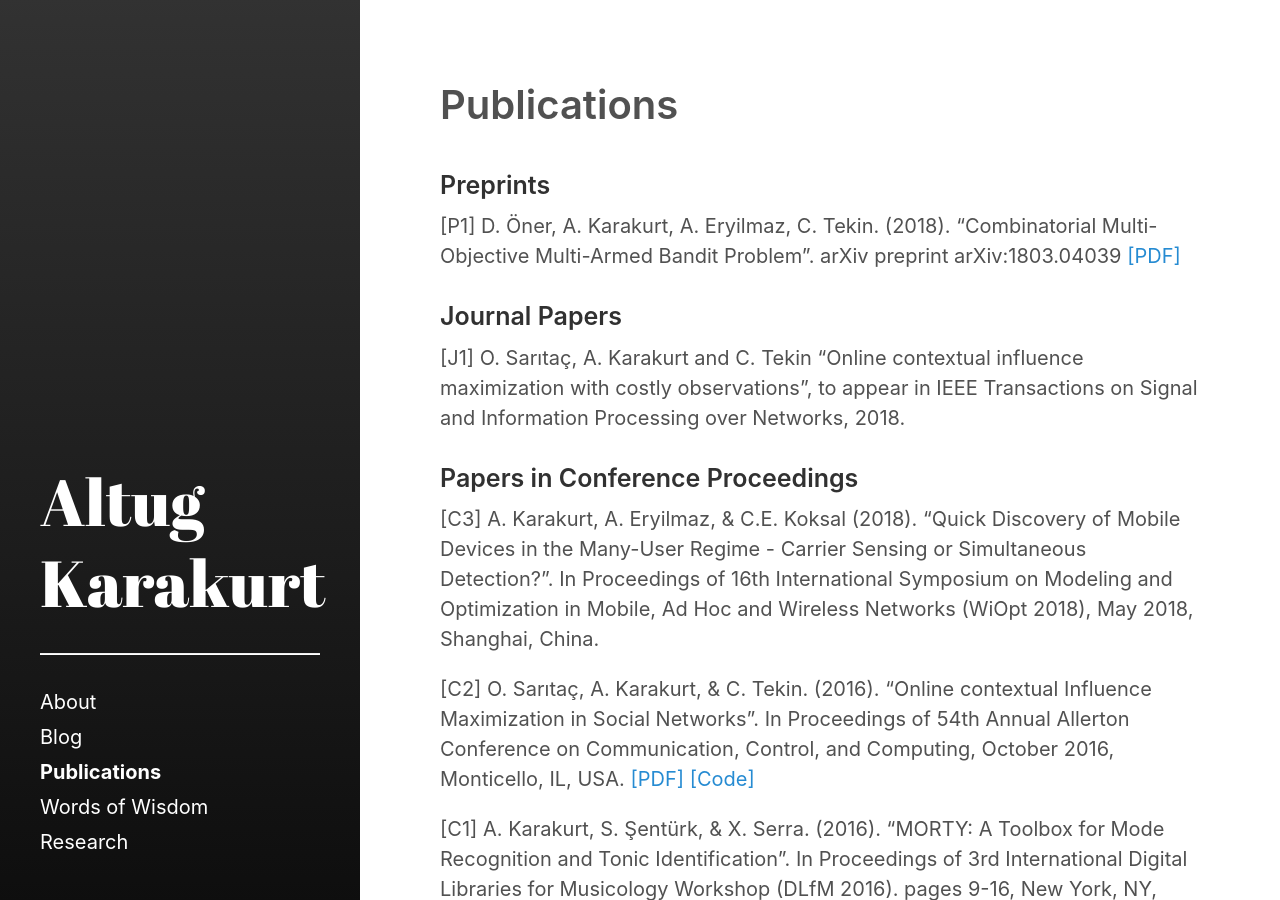
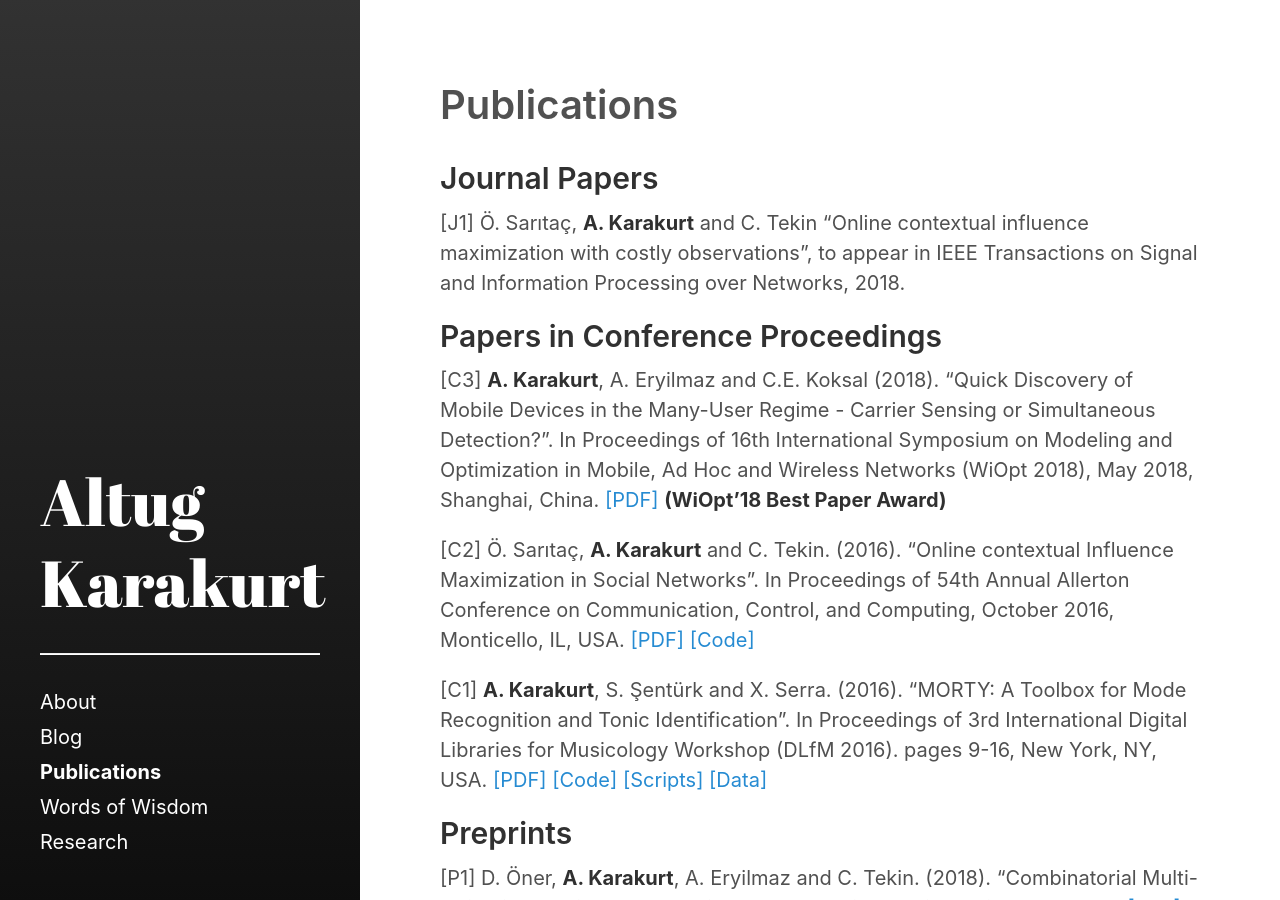
Before and after one commit to altugkarakurt/altugkarakurt.github.io, a Jekyll site: the page built from publications.md, in a window 1280 px wide. Built offline with Jekyll 4.4.1, drawn with Linux system fonts in a browser that asks for light colours; some of the changed text lies outside the part shown.

Commit message:
Updated pic, publications, research, home and about

```diff
--- a/publications.md
+++ b/publications.md
@@ -4,18 +4,19 @@ title: Publications
 permalink: /publications/
 sidebar_link: true
 ---
-### Preprints ###
-[P1] D. Öner, A. Karakurt, A. Eryilmaz, C. Tekin. (2018). "Combinatorial Multi-Objective Multi-Armed Bandit Problem". arXiv preprint arXiv:1803.04039 [[PDF]](https://arxiv.org/pdf/1803.04039.pdf "arXiv")
 
-### Journal Papers ###
-[J1] O. Sarıtaç, A. Karakurt and C. Tekin "Online contextual influence maximization with costly observations", to appear in IEEE Transactions on Signal and Information Processing over Networks, 2018.
+## Journal Papers ##
+[J1] Ö. Sarıtaç, **A. Karakurt** and C. Tekin "Online contextual influence maximization with costly observations", to appear in IEEE Transactions on Signal and Information Processing over Networks, 2018.
 
-### Papers in Conference Proceedings ###
+## Papers in Conference Proceedings ##
 
-[C3] A. Karakurt, A. Eryilmaz, & C.E. Koksal (2018). “Quick Discovery of Mobile Devices in the Many-User Regime - Carrier Sensing or Simultaneous Detection?”. In Proceedings of 16th International Symposium on Modeling and Optimization in Mobile, Ad Hoc and Wireless Networks (WiOpt 2018), May 2018, Shanghai, China.
+[C3] **A. Karakurt**, A. Eryilmaz and C.E. Koksal (2018). “Quick Discovery of Mobile Devices in the Many-User Regime - Carrier Sensing or Simultaneous Detection?”. In Proceedings of 16th International Symposium on Modeling and Optimization in Mobile, Ad Hoc and Wireless Networks (WiOpt 2018), May 2018, Shanghai, China. [[PDF]](https://ieeexplore.ieee.org/abstract/document/8362851/) **(WiOpt'18 Best Paper Award)**
 
-[C2] O. Sarıtaç, A. Karakurt, & C. Tekin. (2016). “Online contextual Influence Maximization in Social Networks”. In Proceedings of 54th Annual Allerton Conference on Communication, Control, and Computing, October 2016, Monticello, IL, USA.
+[C2] Ö. Sarıtaç, **A. Karakurt** and C. Tekin. (2016). “Online contextual Influence Maximization in Social Networks”. In Proceedings of 54th Annual Allerton Conference on Communication, Control, and Computing, October 2016, Monticello, IL, USA.
 [[PDF]](http://ieeexplore.ieee.org/abstract/document/7852372/ "IEEEXplore") [[Code]](https://github.com/altugkarakurt/OCIMP "GitHub")
 
-[C1] A. Karakurt, S. Şentürk, & X. Serra. (2016). “MORTY: A Toolbox for Mode Recognition and Tonic Identification”. In Proceedings of 3rd International Digital Libraries for Musicology Workshop (DLfM 2016). pages 9-16, New York, NY, USA.
+[C1] **A. Karakurt**, S. Şentürk and X. Serra. (2016). “MORTY: A Toolbox for Mode Recognition and Tonic Identification”. In Proceedings of 3rd International Digital Libraries for Musicology Workshop (DLfM 2016). pages 9-16, New York, NY, USA.
 [[PDF]](https://dl.acm.org/citation.cfm?id=2970054 "ACM Digital Library") [[Code]](https://github.com/altugkarakurt/morty "GitHub") [[Scripts]](https://github.com/sertansenturk/makam_recognition_experiments "GitHub") [[Data]](https://github.com/MTG/otmm_makam_recognition_dataset "GitHub")
+
+## Preprints ##
+[P1] D. Öner, **A. Karakurt**, A. Eryilmaz and C. Tekin. (2018). "Combinatorial Multi-Objective Multi-Armed Bandit Problem". arXiv preprint arXiv:1803.04039 [[PDF]](https://arxiv.org/pdf/1803.04039.pdf "arXiv")
```
Also changed, not shown: about.md (+5 -3 lines), index.html (+5 -3 lines), research.md (+1 -1 lines), Gemfile.lock, images/altug2.jpg (added).
